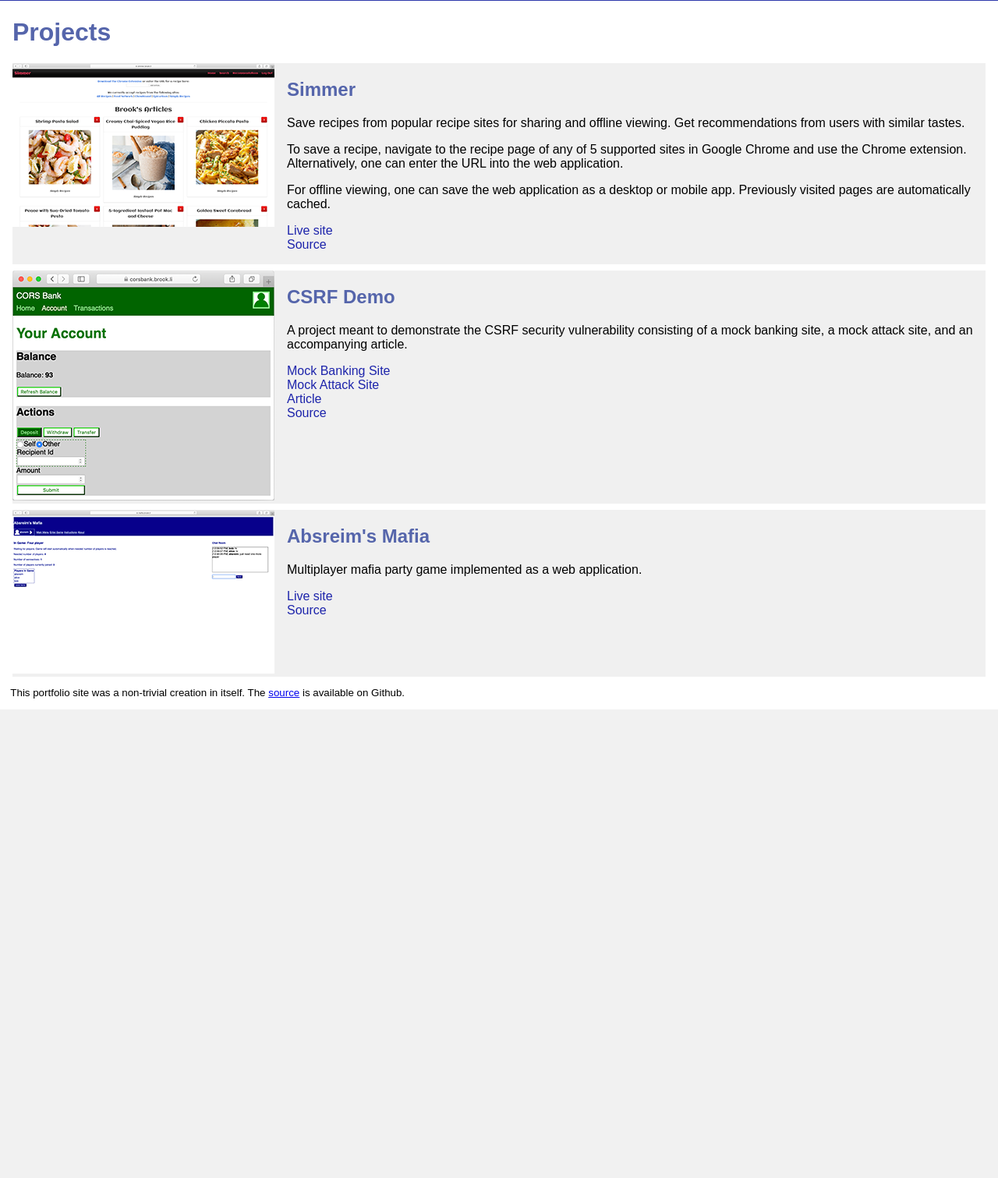
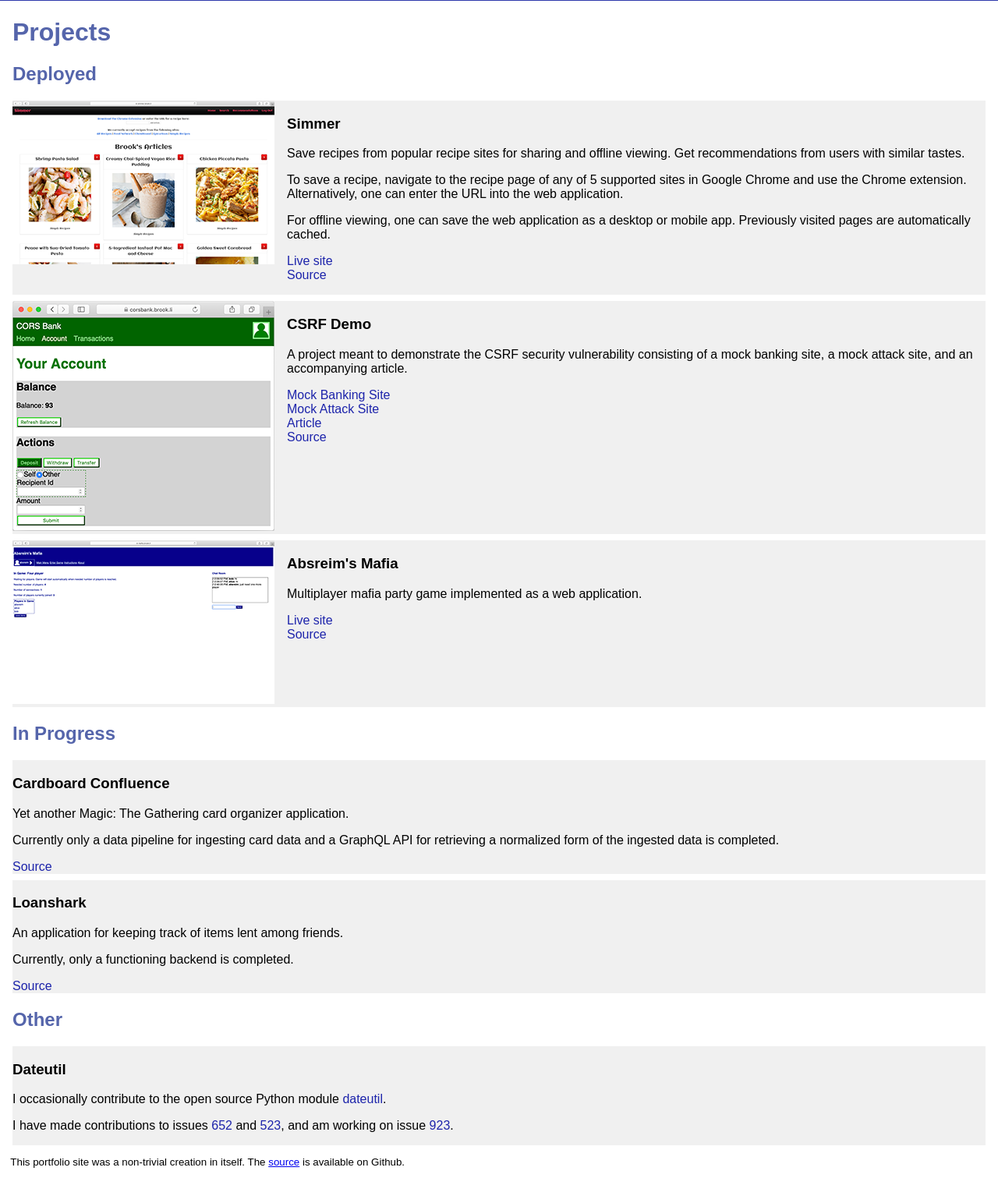
Before and after one commit to absreim/portfolio, a Django app: page /projects/ in a window 1280 px wide. Shown: the part 94-1605 px from the top of the page at 78% size. Before the commit the page ends 1004 px from the top, so only its background shows below. Run offline with Django 3.2, Linux system fonts and the light colour scheme.

Commit message:
Revamped projects page.

```diff
--- a/articles/templates/articles/list.html
+++ b/articles/templates/articles/list.html
@@ -10,8 +10,9 @@
 {% endblock %}
 
 {% block body %}
+    <h1>Articles</h1>
     <main>
-        <h1>Articles List</h1>
+        <p>A list of articles that I have written.</p>
         {% if articles %}
             <ul class="articles-list">
                 {% for article in articles %}
--- a/projects/templates/projects/index.html
+++ b/projects/templates/projects/index.html
@@ -12,12 +12,13 @@
 {% block body %}
     <h1>Projects</h1>
     <main>
+        <h2>Deployed</h2>
         <article>
             <section>
                 <img src={% static "projects/simmer.png" %}>
             </section>
             <section>
-                <h2>Simmer</h2>
+                <h3>Simmer</h3>
                 <p>Save recipes from popular recipe sites for sharing and offline viewing. Get recommendations from
                     users with similar tastes.</p>
                 <p>To save a recipe, navigate to the recipe page of any of 5 supported sites in Google Chrome and use
@@ -35,7 +36,7 @@
                 <img src={% static "projects/corsbank.png" %}>
             </section>
             <section>
-                <h2>CSRF Demo</h2>
+                <h3>CSRF Demo</h3>
                 <p>A project meant to demonstrate the CSRF security vulnerability consisting of a mock banking site,
                     a mock attack site, and an accompanying article.</p>
                 <ul>
@@ -51,12 +52,45 @@
                 <img src={% static "projects/mafia.png" %}>
             </section>
             <section>
-                <h2>Absreim's Mafia</h2>
+                <h3>Absreim's Mafia</h3>
                 <p>Multiplayer mafia party game implemented as a web application.</p>
                 <ul>
                     <li><a href="https://mafia.brook.li">Live site</a></li>
                     <li><a href="https://github.com/absreim/mafia">Source</a></li>
                 </ul>
+            </section>
+        </article>
+        <h2>In Progress</h2>
+        <article>
+            <section>
+                <h3>Cardboard Confluence</h3>
+                <p>Yet another Magic: The Gathering card organizer application.</p>
+                <p>Currently only a data pipeline for ingesting card data and a GraphQL API
+                    for retrieving a normalized form of the ingested data is completed.</p>
+                <a href="https://github.com/absreim/cardconf">Source</a>
+            </section>
+        </article>
+        <article>
+            <section>
+                <h3>Loanshark</h3>
+                <p>An application for keeping track of items lent among friends.</p>
+                <p>Currently, only a functioning backend is completed.</p>
+                <a href="https://github.com/absreim/loanshark">Source</a>
+            </section>
+        </article>
+        <h2>Other</h2>
+        <article>
+            <section>
+                <h3>Dateutil</h3>
+                <p>I occasionally contribute to the open source Python module
+                    <a href="https://github.com/dateutil/dateutil/">dateutil</a>.
+                </p>
+                <p>I have made contributions to issues
+                    <a href="https://github.com/dateutil/dateutil/issues/652">652</a>
+                    and <a href="https://github.com/dateutil/dateutil/issues/523">523</a>,
+                    and am working on issue
+                    <a href="https://github.com/dateutil/dateutil/issues/923">923</a>.
+                </p>
             </section>
         </article>
     </main>
```
